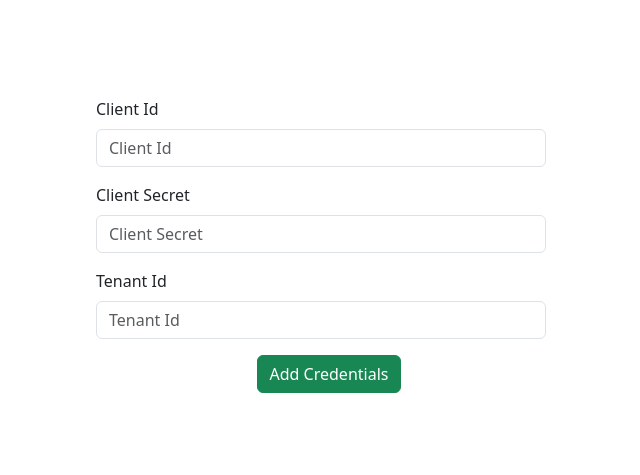
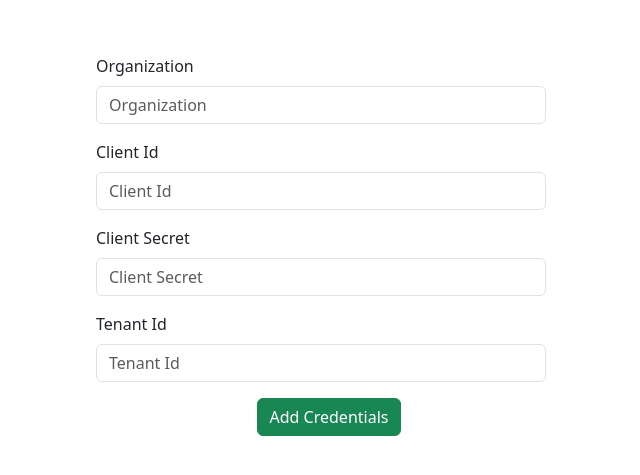
Before and after one commit to shivam-ratta/outlook, a React (Create React App) app: page / in a window 1280 px wide. Shown: the part 155-630 px from the top of the page, without its empty margins (315-955 px from the left). Built offline with nearby package versions, Linux system fonts and the light colour scheme.

Commit message:
Add a new field Organization and Remove the client secret from the table

```diff
--- a/src/components/OutlookMail.js
+++ b/src/components/OutlookMail.js
@@ -18,6 +18,7 @@ const OutlookMail = () => {
   const [loading, setLoading] = useState(0);
   const [page, setPage] = useState(0)
   const [limit, setLimit] = useState(50)
+  const [organization, setOrganization] = useState("");
   const [clientId, setClientId] = useState("");
   const [clientSecret, setClientSecret] = useState("");
   const [tenantId, setTenantId] = useState("");
@@ -336,10 +337,11 @@ const OutlookMail = () => {
     }
   }
   const addMoreCredentials = async () => {
-    if(clientId && clientSecret && tenantId) {
-      await handleIndexDb({CLIENT_ID: clientId, CLIENT_SECRET: clientSecret, TENANT_ID: tenantId}).then((credentials) => {
+    if(organization && clientId && clientSecret && tenantId) {
+      await handleIndexDb({Organization: organization, CLIENT_ID: clientId, CLIENT_SECRET: clientSecret, TENANT_ID: tenantId}).then((credentials) => {
         console.log('res -: ', credentials)
         setAllCredentials(credentials)
+        setOrganization('')
         setClientId('');
         setClientSecret('');
         setTenantId('');
@@ -415,6 +417,19 @@ const OutlookMail = () => {
               :
               <>
                 <div className="mb-3">
+                  <div htmlFor="client_id" className="form-label text-start">Organization</div>
+                  <input
+                    type="text"
+                    className="form-control loginInput mx-auto"
+                    id="organization"
+                    placeholder="Organization"
+                    value={organization}
+                    onInput={(e) => {
+                      setOrganization(e.target.value);
+                    }}
+                  />
+                </div>
+                <div className="mb-3">
                   <div htmlFor="client_id" className="form-label text-start">Client Id</div>
                   <input
                     type="text"
@@ -475,9 +490,9 @@ const OutlookMail = () => {
                             <tr className="text-start">
                               <th scope="row">{index + 1}</th>
                               <td>
-                                <span className="text-primary">CLIENT_ID:</span> <span className="text-danger">{ credentials.CLIENT_ID }</span><br/>
-                                <span className="text-primary">CLIENT_SECRET:</span> <span className="text-danger">{ credentials.CLIENT_SECRET }</span><br/>
-                                <span className="text-primary">TENANT_ID:</span> <span className="text-danger">{ credentials.TENANT_ID }</span><br/>
+                              <span className="text-primary">Organization:</span> <span className="text-danger">{ credentials?.Organization }</span><br/>
+                                <span className="text-primary">CLIENT_ID:</span> <span className="text-danger">{ credentials?.CLIENT_ID }</span><br/>
+                                <span className="text-primary">TENANT_ID:</span> <span className="text-danger">{ credentials?.TENANT_ID }</span><br/>
                               </td>
                               <td><button onClick={() => deleteCredentials(credentials)} type="button" className="btn btn-danger ms-5">Delete</button></td>
                             </tr>
```
